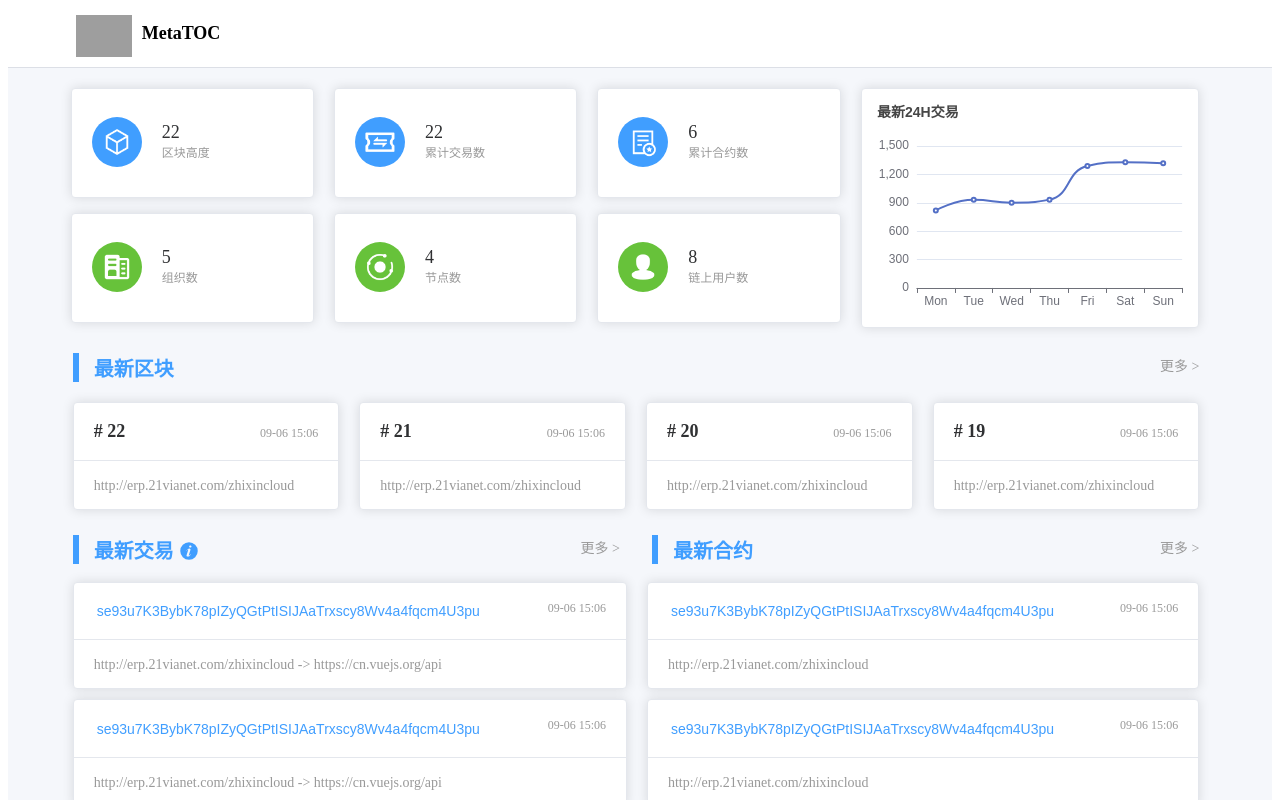
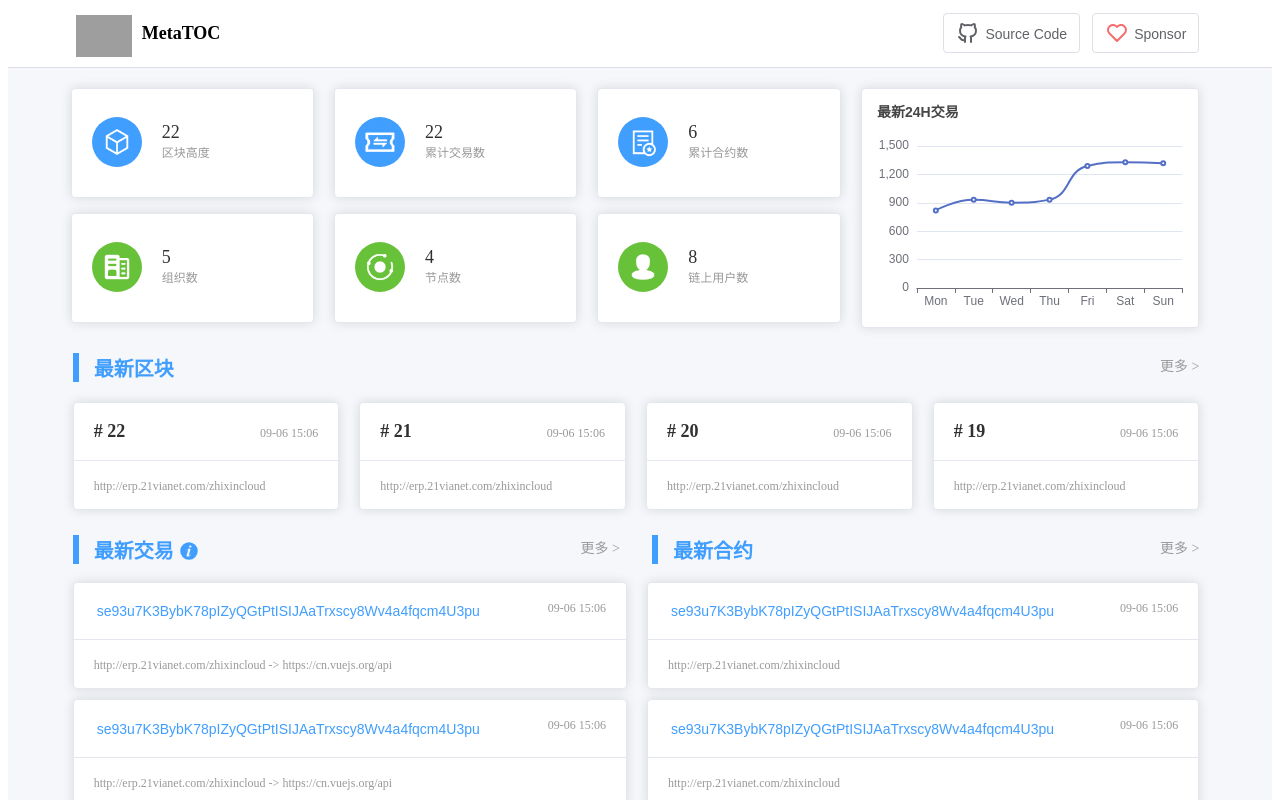
Before and after one commit to lsm1787569696/metatoc-ui, a Vue app: page / in a window 1280 px wide. Shown: the top 800 px of the page. Built offline with nearby package versions, Linux system fonts and the light colour scheme; grey boxes are pictures that could not be loaded.

Commit message:
Update something

```diff
--- a/src/layout/index.vue
+++ b/src/layout/index.vue
@@ -11,8 +11,17 @@
                     </div>
                 </div>
             </el-col>
-            <!--<el-col class="header-right" :span="17">
-            </el-col>-->
+            <el-col class="header-right" :span="17" style="text-align: right; padding-right: 20px;">
+                <el-button size="large" @click="locationToGitHub" style="margin-top: 5px; padding-left: 12px; padding-right: 12px;">
+                    <svg xmlns="http://www.w3.org/2000/svg" class="icon" width="24" height="24" viewBox="0 0 24 24" stroke-width="2" stroke="currentColor" fill="none" stroke-linecap="round" stroke-linejoin="round"><path stroke="none" d="M0 0h24v24H0z" fill="none"></path><path d="M9 19c-4.3 1.4 -4.3 -2.5 -6 -3m12 5v-3.5c0 -1 .1 -1.4 -.5 -2c2.8 -.3 5.5 -1.4 5.5 -6a4.6 4.6 0 0 0 -1.3 -3.2a4.2 4.2 0 0 0 -.1 -3.2s-1.1 -.3 -3.5 1.3a12.3 12.3 0 0 0 -6.2 0c-2.4 -1.6 -3.5 -1.3 -3.5 -1.3a4.2 4.2 0 0 0 -.1 3.2a4.6 4.6 0 0 0 -1.3 3.2c0 4.6 2.7 5.7 5.5 6c-.6 .6 -.6 1.2 -.5 2v3.5"></path></svg>
+                    <span style="padding-left: 5px; margin-top: 2px;">Source Code</span>
+                </el-button>
+
+                <el-button size="large" @click="locationToGitHub" style="margin-top: 5px; padding-left: 12px; padding-right: 12px;">
+                    <svg style="color: #F56C6C;" xmlns="http://www.w3.org/2000/svg" class="icon text-pink" width="24" height="24" viewBox="0 0 24 24" stroke-width="2" stroke="currentColor" fill="none" stroke-linecap="round" stroke-linejoin="round"><path stroke="none" d="M0 0h24v24H0z" fill="none"></path><path d="M19.5 12.572l-7.5 7.428l-7.5 -7.428m0 0a5 5 0 1 1 7.5 -6.566a5 5 0 1 1 7.5 6.572"></path></svg>
+                    <span style="padding-left: 5px; margin-top: 2px;">Sponsor</span>
+                </el-button>
+            </el-col>
         </el-row>
     </div>
 
@@ -195,7 +204,7 @@
                                                 09-06 15:06
                                             </span>
                                         </template>
-                                        <span style="font-size: 14px; color: #999;">
+                                        <span style="font-size: 12px; color: #999;">
                                             http://erp.21vianet.com/zhixincloud
                                         </span>
                                     </el-card>
@@ -210,7 +219,7 @@
                                                 09-06 15:06
                                             </span>
                                         </template>
-                                        <span style="font-size: 14px; color: #999;">
+                                        <span style="font-size: 12px; color: #999;">
                                             http://erp.21vianet.com/zhixincloud
                                         </span>
                                     </el-card>
@@ -225,7 +234,7 @@
                                                 09-06 15:06
                                             </span>
                                         </template>
-                                        <span style="font-size: 14px; color: #999;">
+                                        <span style="font-size: 12px; color: #999;">
                                             http://erp.21vianet.com/zhixincloud
                                         </span>
                                     </el-card>
@@ -240,7 +249,7 @@
                                                 09-06 15:06
                                             </span>
                                         </template>
-                                        <span style="font-size: 14px; color: #999;">
+                                        <span style="font-size: 12px; color: #999;">
                                             http://erp.21vianet.com/zhixincloud
                                         </span>
                                     </el-card>
@@ -275,7 +284,7 @@
                                         09-06 15:06
                                     </span>
                                 </template>
-                                <span style="font-size: 14px; color: #999;">
+                                <span style="font-size: 12px; color: #999;">
                                     http://erp.21vianet.com/zhixincloud  ->  https://cn.vuejs.org/api
                                 </span>
                             </el-card>
@@ -304,7 +313,7 @@
                                         09-06 15:06
                                     </span>
                                 </template>
-                                <span style="font-size: 14px; color: #999;">
+                                <span style="font-size: 12px; color: #999;">
                                     http://erp.21vianet.com/zhixincloud
                                 </span>
                             </el-card>
```
